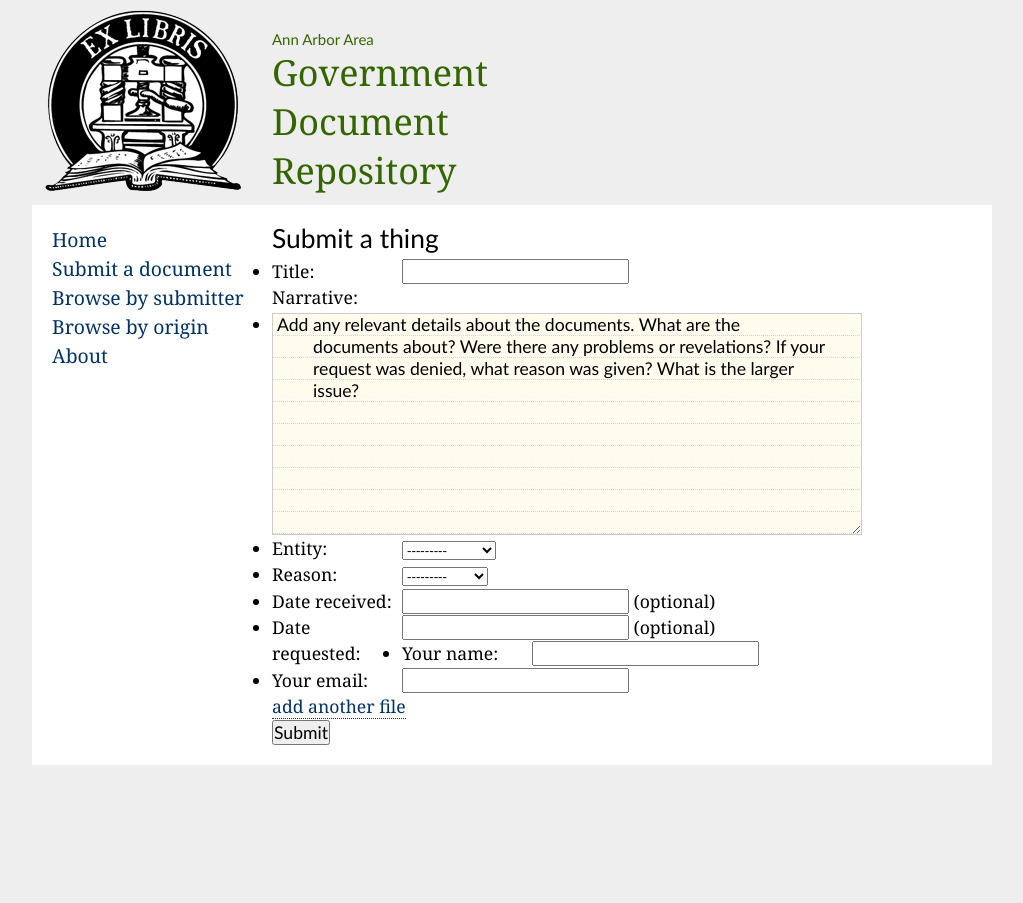
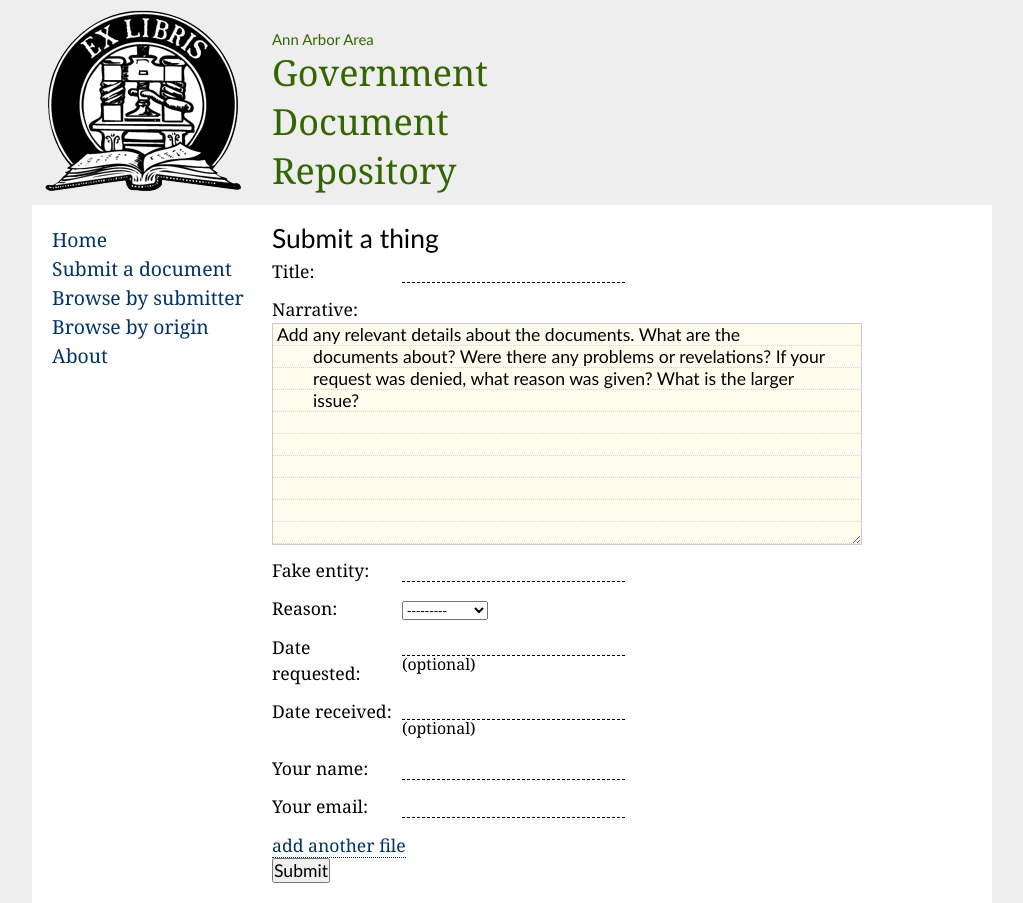
Before and after one commit to a2civictech/a2docs-sources, a Django app: template templates/add.html in a window 1280 px wide. Shown: the whole page, without its empty margins (128-1151 px from the left). Before the commit the page ends 765 px from the top, so only its background shows below. Run offline with Django 3.2, Linux system fonts and the light colour scheme; the template is opened without the code that fills it: values that come from a table or form of the project are taken from there, others are empty; data comes from the database, SQL or seed files in the repository; parts of the project's set-up code (start-up, migrations or seed data) failed here and were passed over.

Commit message:
Added a custom textfield to "add" form

```diff
--- a/assets/css/base.css
+++ b/assets/css/base.css
@@ -162,12 +162,13 @@ form {
 form input, form textarea {
     font-size: 1em;
 }
-form p {
+form li {
+    list-style:none;
     margin-bottom: 12px;
     overflow: hidden;
     clear: both;
 }
-form p span {
+form li span {
     display: block;
     margin-right: 110px;
     line-height: 1.1;
@@ -190,7 +191,7 @@ textarea {
     border: 1px solid #ccc;
     padding: 0px 4px 0px 4px;
 }
-p input {
+li input {
     border: 0px none;
     border-bottom: 1px dashed black;
 }
--- a/foialist/forms.py
+++ b/foialist/forms.py
@@ -10,11 +10,12 @@ class FileForm(forms.ModelForm):
 
 
 class EntryForm(forms.ModelForm):
-    # entity = forms.CharField()
+    fake_entity = forms.CharField()
 
     class Meta:
         model = Entry
-        exclude = ('slug', 'poster_slug', 'show', 'date_posted')
+        exclude = ('slug', 'poster_slug', 'show', 'date_posted', 'entity')
+        fields = ('title', 'narrative', 'fake_entity', 'reason', 'date_requested', 'date_filed', 'poster', 'email')
 
 
 class CommentForm(forms.ModelForm):
--- a/templates/add.html
+++ b/templates/add.html
@@ -28,11 +28,11 @@
 
 {% block jquery %}
 
-	jQuery("#id_entries-0-date_filed").datepicker({ dateFormat: 'mm/dd/yy' });
-	jQuery("#id_entries-0-date_requested").datepicker({ dateFormat: 'mm/dd/yy' });
+	jQuery("#id_entries-date_filed").datepicker({ dateFormat: 'mm/dd/yy' });
+	jQuery("#id_entries-date_requested").datepicker({ dateFormat: 'mm/dd/yy' });
 	$('textarea').autogrow();
 
-	$("#id_entries-0-entity").autocompleteArray({{ entities|safe }});
+	$("#id_entries-fake_entity").autocompleteArray({{ entities|safe }});
 
 
 	// Hides and shows extra file entry forms
```
Also changed, not shown: foialist/views.py (+31 -12 lines).
